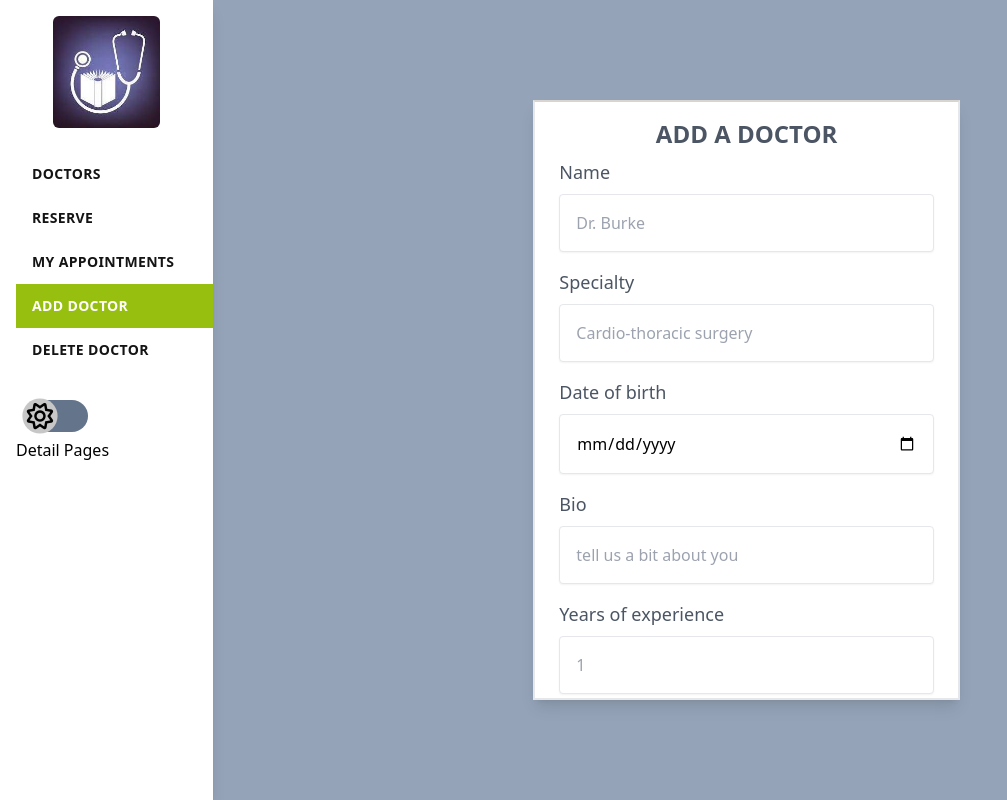
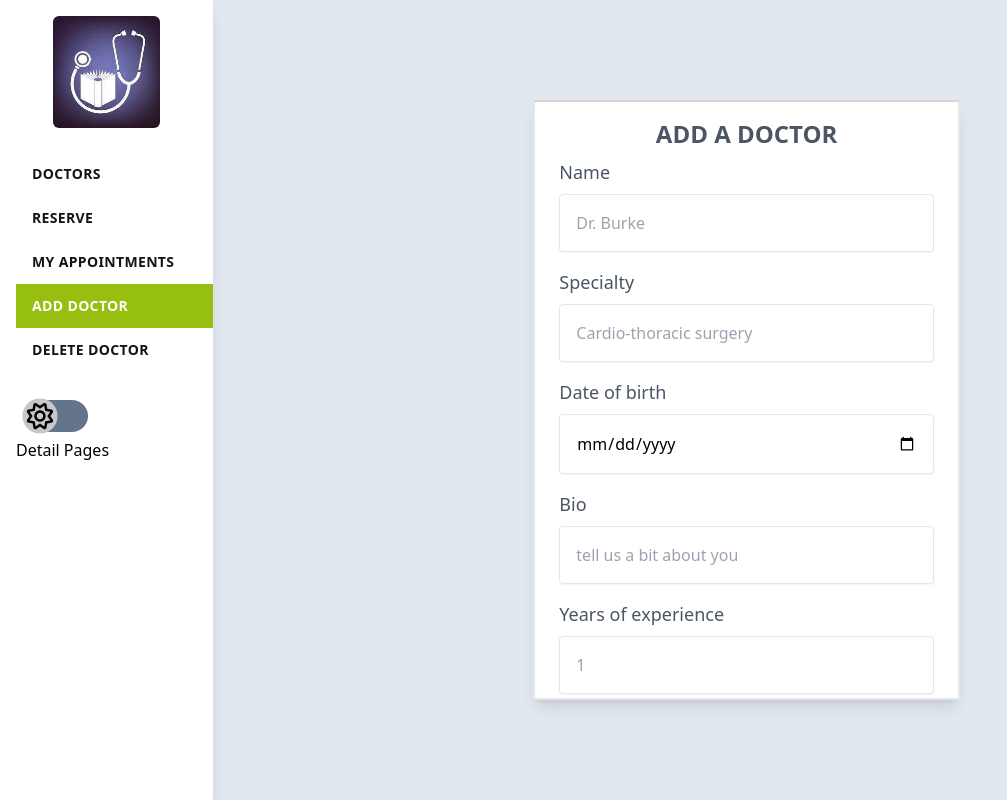
Before and after one commit to codepantha/medbook, a React (Create React App) app: page /add-doctor in a window 1280 px wide. Shown: the whole page, without its empty margins (0-1007 px from the left). Built offline with nearby package versions, Linux system fonts and the light colour scheme.

Commit message:
redirect to '/' after successfully adding a doctor

```diff
--- a/src/pages/AddDoctor/AddDoctor.jsx
+++ b/src/pages/AddDoctor/AddDoctor.jsx
@@ -1,5 +1,6 @@
 import React, { useState } from 'react';
 import { v4 as uuidv4 } from 'uuid';
+import { useNavigate } from 'react-router-dom';
 import Input from '../../components/Input/Input';
 
 const defaultInput = {
@@ -16,6 +17,8 @@ const AddDoctor = () => {
   const [inputs, setInputs] = useState(defaultInput);
   const [errors, setErrors] = useState([]);
   const [success, setSuccess] = useState(null);
+
+  const navigate = useNavigate();
 
   const {
     name, specialty, bio, dob, experience, profilePic, consultation,
@@ -44,6 +47,7 @@ const AddDoctor = () => {
       setSuccess('Doctor created successfully!');
       setErrors([]);
       resetFields();
+      setTimeout(() => navigate('/'), 1000);
     } else {
       setErrors(processErrorResponse(data));
       setSuccess(null);
@@ -82,7 +86,7 @@ const AddDoctor = () => {
   };
 
   return (
-    <section className="w-full flex justify-center items-center min-h-screen md:h-full bg-slate-400">
+    <section className="w-full flex justify-center items-center min-h-screen md:h-full bg-slate-200 dark:bg-slate-700">
       <div className="w-5/6 md:w-2/5 h-full md:h-3/4 md:overflow-scroll py-4 px-6 bg-white border-2 border-t-darkContrast shadow-lg">
         <form
           onSubmit={handleSubmit}
```
